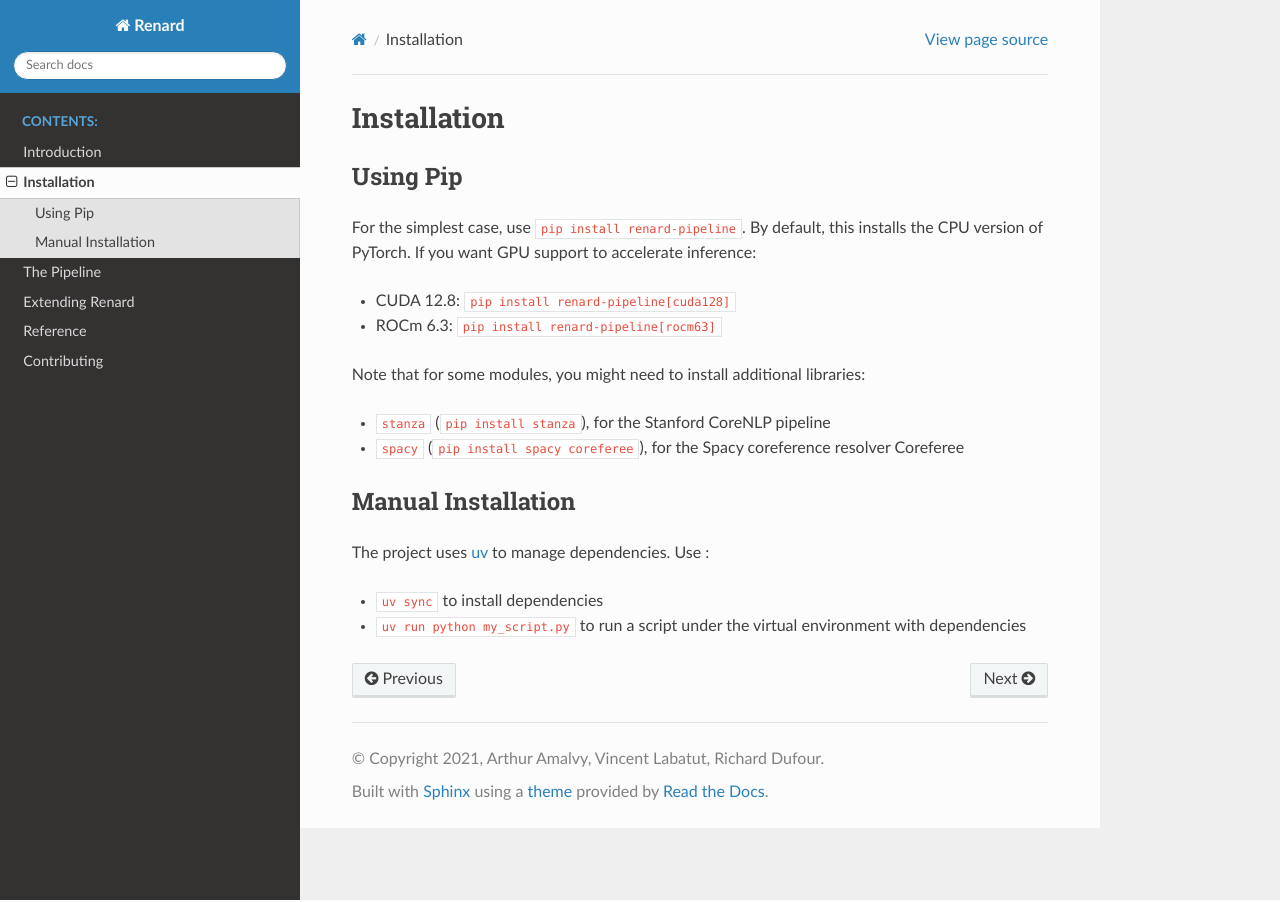
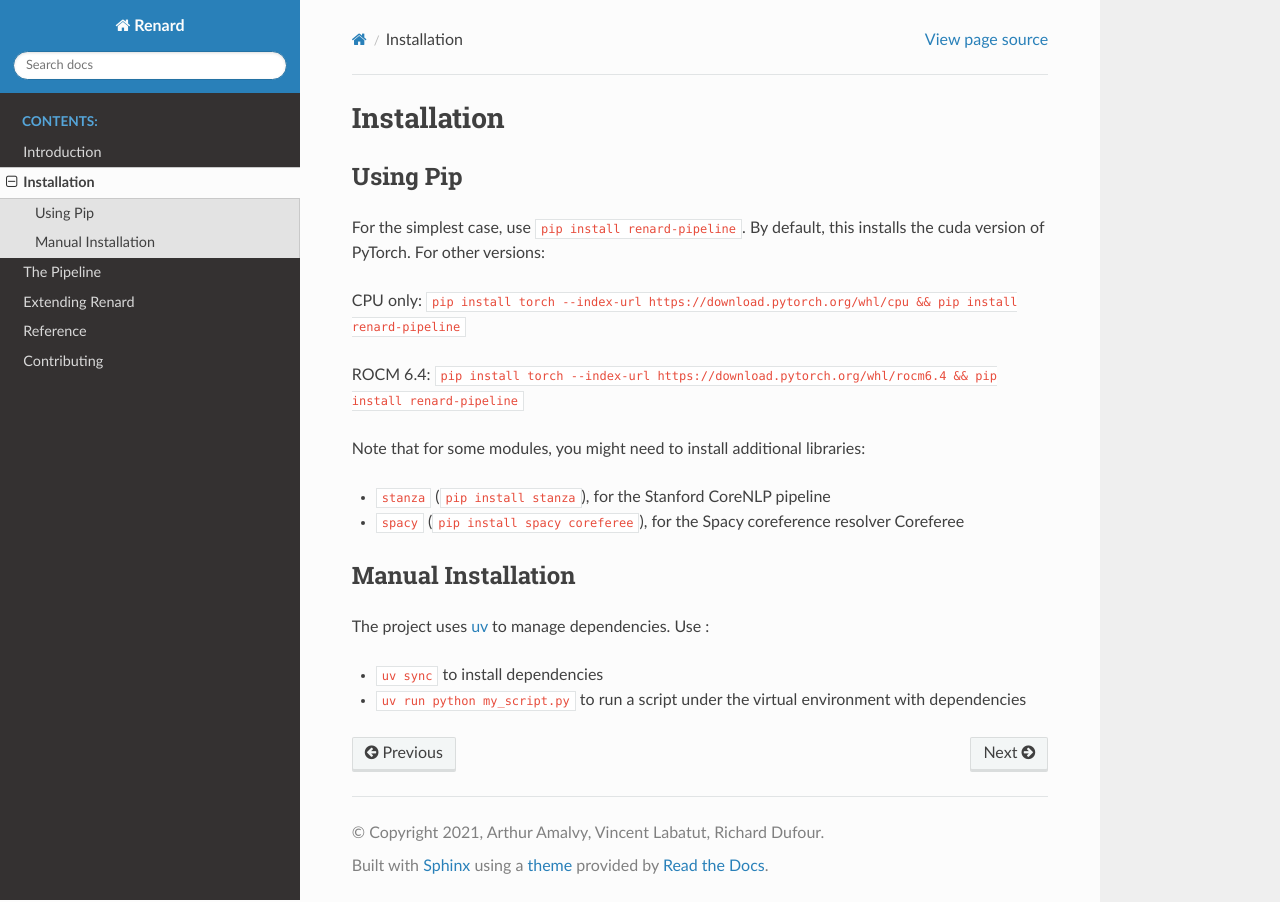
Before and after one commit to CompNet/Renard, a Sphinx documentation site: the page built from docs/installation.rst, in a window 1280 px wide. Built offline with Sphinx 7.4.7 and the Read the Docs theme 3.1.0, drawn with Linux system fonts in a browser that asks for light colours.

Commit message:
update installation instructions

```diff
--- a/docs/installation.rst
+++ b/docs/installation.rst
@@ -5,10 +5,13 @@
 Using Pip
 =========
 
-For the simplest case, use ``pip install renard-pipeline``. By default, this installs the CPU version of PyTorch. If you want GPU support to accelerate inference:
+For the simplest case, use ``pip install renard-pipeline``. By default, this installs the cuda version of PyTorch. For other versions:
 
-- CUDA 12.8: ``pip install renard-pipeline[cuda128]``
-- ROCm 6.3: ``pip install renard-pipeline[rocm63]``
+CPU only:
+``pip install torch --index-url https://download.pytorch.org/whl/cpu && pip install renard-pipeline``
+
+ROCM 6.4:
+``pip install torch --index-url https://download.pytorch.org/whl/rocm6.4 && pip install renard-pipeline``
 
 
 Note that for some modules, you might need to install additional
```
Also changed, not shown: README.md (+8 -4 lines).
